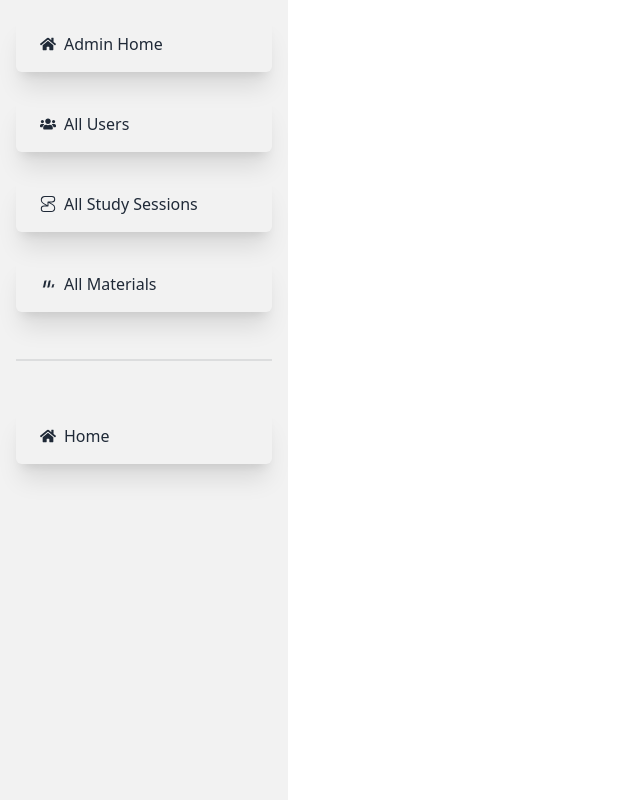
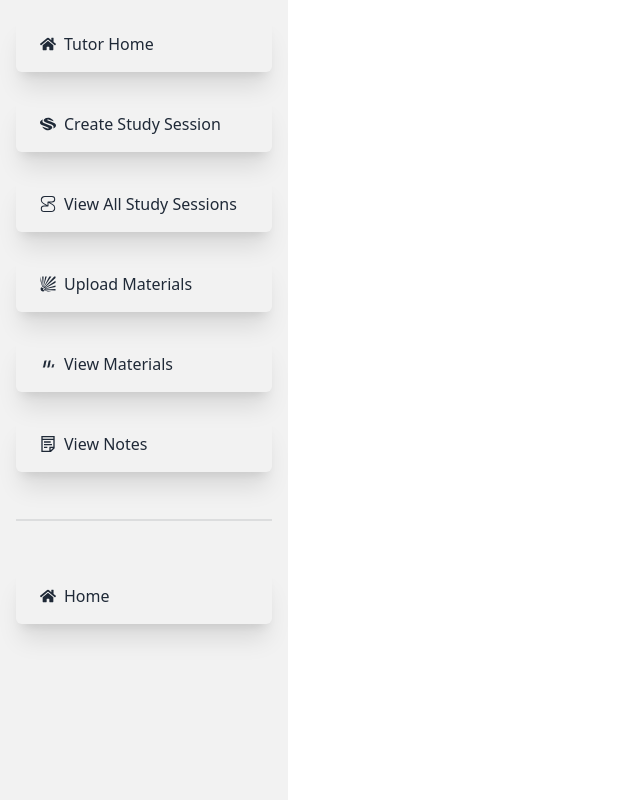
Before and after one commit to the-user01/Study-Platform-Client, a React (Vite) app: page /dashboard in a window 1280 px wide. Shown: the whole page, without its empty margins (0-640 px from the left). Built offline with nearby package versions, Linux system fonts and the light colour scheme; no server answers.

Commit message:
added tutor dashboard

```diff
--- a/src/layout/Dashboard.jsx
+++ b/src/layout/Dashboard.jsx
@@ -1,9 +1,16 @@
 import { DiMaterializecss } from 'react-icons/di';
 import { FaHome, FaUsers } from 'react-icons/fa';
-import { SiSession } from 'react-icons/si';
+import { GiExplosiveMaterials } from 'react-icons/gi';
+import { GrNotes } from 'react-icons/gr';
+import { SiSession, SiStudyverse } from 'react-icons/si';
 import { Link, NavLink, Outlet } from 'react-router-dom';
 
 const Dashboard = () => {
+
+    const isAdmin = false;
+    const isTutor = true;
+    const isStudent = true;
+
     return (
         <div className='flex'>
 
@@ -23,10 +30,39 @@
 
                             {/* Admin  Sidebar content here */}
 
-                            <li className='text-sm lg:text-base shadow-xl p-2 rounded-md'><NavLink to='/dashboard/admin-home'><FaHome></FaHome>Admin Home</NavLink></li>
-                            <li className='text-sm lg:text-base shadow-xl p-2 rounded-md'><NavLink to='/dashboard/all-users'><FaUsers></FaUsers> All Users</NavLink></li>
-                            <li className='text-sm lg:text-base  shadow-xl p-2 rounded-md'><NavLink to='/dashboard/all-sessions'><SiSession></SiSession> All Study Sessions</NavLink></li>
-                            <li className='text-sm lg:text-base shadow-xl p-2 rounded-md'><NavLink to='/dashboard/all-materials'><DiMaterializecss></DiMaterializecss> All Materials</NavLink></li>
+                            {
+                                isAdmin &&
+                                <>
+                                    <li className='text-sm lg:text-base shadow-xl p-2 rounded-md'><NavLink to='/dashboard/admin-home'><FaHome></FaHome>Admin Home</NavLink></li>
+
+                                    <li className='text-sm lg:text-base shadow-xl p-2 rounded-md'><NavLink to='/dashboard/all-users'><FaUsers></FaUsers> All Users</NavLink></li>
+
+                                    <li className='text-sm lg:text-base  shadow-xl p-2 rounded-md'><NavLink to='/dashboard/all-sessions'><SiSession></SiSession> All Study Sessions</NavLink></li>
+
+                                    <li className='text-sm lg:text-base shadow-xl p-2 rounded-md'><NavLink to='/dashboard/all-materials'><DiMaterializecss></DiMaterializecss> All Materials</NavLink></li>
+                                </>
+                            }
+
+
+
+                            {/* Tutor  Sidebar content here */}
+
+                            {
+                                isTutor &&
+                                <>
+                                    <li className='text-sm lg:text-base shadow-xl p-2 rounded-md'><NavLink to='/dashboard/tutor-home'><FaHome></FaHome>Tutor Home</NavLink></li>
+
+                                    <li className='text-sm lg:text-base shadow-xl p-2 rounded-md'><NavLink to='/dashboard/create-session'><SiStudyverse></SiStudyverse> Create Study Session</NavLink></li>
+
+                                    <li className='text-sm lg:text-base  shadow-xl p-2 rounded-md'><NavLink to='/dashboard/view-all-sessions'><SiSession></SiSession> View All Study Sessions</NavLink></li>
+
+                                    <li className='text-sm lg:text-base shadow-xl p-2 rounded-md'><NavLink to='/dashboard/upload-materials'><GiExplosiveMaterials></GiExplosiveMaterials> Upload Materials</NavLink></li>
+
+                                    <li className='text-sm lg:text-base shadow-xl p-2 rounded-md'><NavLink to='/dashboard/view-materials'><DiMaterializecss></DiMaterializecss> View Materials</NavLink></li>
+
+                                    <li className='text-sm lg:text-base shadow-xl p-2 rounded-md'><NavLink to='/dashboard/view-notes'><GrNotes></GrNotes> View Notes</NavLink></li>
+                                </>
+                            }
 
                             <div className="divider"></div>
 
--- /dev/null
+++ b/src/pages/Dashboard/tutor/AllStudySession/AllStudySession.jsx
@@ -0,0 +1,13 @@
+import DashboardHelmet from "../../../../hooks/DashboardHelmet";
+
+const AllStudySession = () => {
+    return (
+        <div>
+            <DashboardHelmet name='Study Sessions'></DashboardHelmet>
+
+            Study Sessions
+        </div>
+    );
+};
+
+export default AllStudySession;
--- /dev/null
+++ b/src/pages/Dashboard/tutor/CreateSession/CreateSession.jsx
@@ -0,0 +1,12 @@
+import DashboardHelmet from "../../../../hooks/DashboardHelmet";
+
+const CreateSession = () => {
+    return (
+        <div>
+            <DashboardHelmet name='Create Session'></DashboardHelmet>
+            Create Session
+        </div>
+    );
+};
+
+export default CreateSession;
--- /dev/null
+++ b/src/pages/Dashboard/tutor/TutorHome/TutorHome.jsx
@@ -0,0 +1,12 @@
+import HelmetHook from "../../../../hooks/HelmetHook";
+
+const TutorHome = () => {
+    return (
+        <div>
+            <HelmetHook name='Dashboard'></HelmetHook>
+            Tutor Home
+        </div>
+    );
+};
+
+export default TutorHome;
--- a/src/shared/Navbar/Navbar.jsx
+++ b/src/shared/Navbar/Navbar.jsx
@@ -6,6 +6,10 @@
 import { FiSun } from "react-icons/fi";
 
 const Navbar = () => {
+
+    const isAdmin = false;
+    const isTutor = true;
+    const isStudent = true;
 
     const [theme, setTheme] = useState(
         localStorage.getItem('theme') ? localStorage.getItem("theme") : "light"
@@ -32,8 +36,13 @@
     const navList = <>
         <li className="mr-4"><NavLink to='/'>Home</NavLink></li>
         {
-            user && <>
-                <li className="mr-4"><NavLink to='/dashboard/admin-home'>Dashboard</NavLink></li>
+            user && isAdmin && <>
+                <li className="mr-4"><Link to='/dashboard/admin-home'>Dashboard</Link></li>
+            </>
+        }
+        {
+            user && isTutor && <>
+                <li className="mr-4"><Link to='/dashboard/tutor-home'>Dashboard</Link></li>
             </>
         }
     </>
```
Also changed, not shown: src/routes/Routes.jsx (+18 -0 lines).
